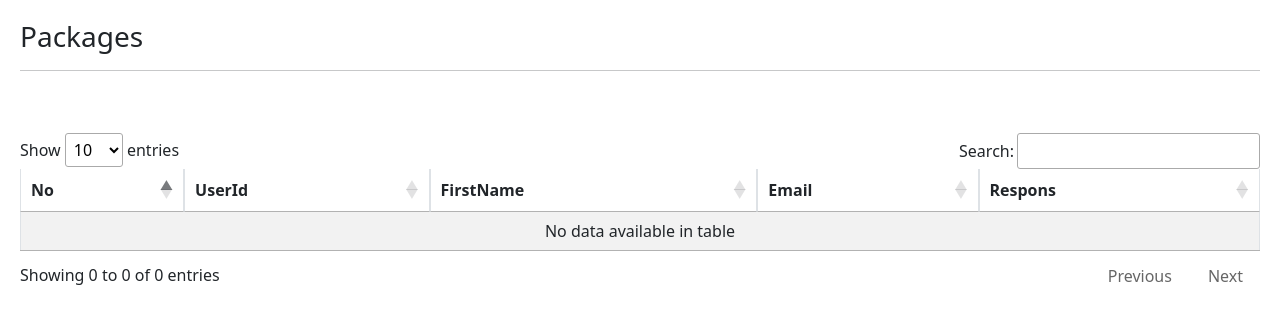
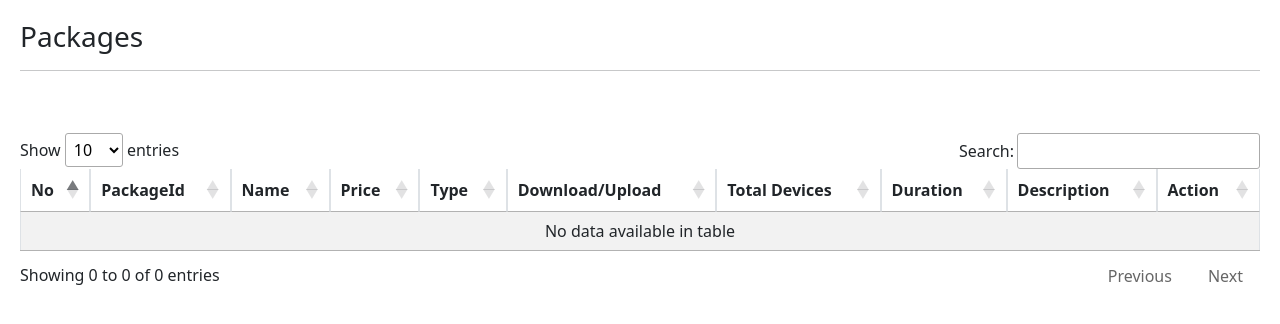
Before and after one commit to dimas-renanda/crossradius-admin, a PHP site: page /crossradius/package/index.php in a window 1280 px wide. Shown: the top 324 px of the page. Run offline with PHP 8.4, Linux system fonts and the light colour scheme; the visitor is signed in with stand-in values (Sample User, id 1); data that the repository does not hold is empty; some libraries are stand-ins or nearby versions.

Commit message:
package and icon finish chat

```diff
--- a/CS/index.php
+++ b/CS/index.php
@@ -92,7 +92,7 @@ $row = $hasil->fetch_assoc();
 echo '<td>'.$row['first_name'].'</td>';
           echo '<td>'.$row['email'].'</td>';
           echo '<td > <a class="btn btn-success" href="../chatcs/?uid='.$uid.'"><i class="fa fa-paper-plane-o" aria-hidden="true"></i> Reply</a>
-          <button class="btn btn-danger" data-bs-toggle="modal" data-bs-target="#myModaldelete'.$uid.'"><i class="fa fa-trash"></i> End Chat</button></td>';
+          <button class="btn btn-primary" data-bs-toggle="modal" data-bs-target="#myModaldelete'.$uid.'"><i class="fa fa-trash"></i> Finish Chat</button></td>';
         echo'</tr>';
 
         echo '      <!-- Delete Conversation -->
@@ -111,7 +111,7 @@ echo '<td>'.$row['first_name'].'</td>';
                   <input type="hidden" id="inputrid" name="rid" class="form-control validate"  value='.$uid.' >
                </div>
                <div class="modal-footer d-flex justify-content-center">
-                  <button id="redit" class="btn btn-default btn-dark btn-block text-uppercase">End Chat</button>
+                  <button id="redit" class="btn btn-default btn-dark btn-block text-uppercase">Finish Chat</button>
                </div>
             </form>
               </div>
--- a/package/index.php
+++ b/package/index.php
@@ -62,17 +62,22 @@ if (sidebarToggle) {
 
 <?php
 
-$json = file_get_contents('http://phoenix.crossnet.co.id:38600/GetCSRequest');
+$json = file_get_contents('http://phoenix.crossnet.co.id:38600/packages');
 $datanya = json_decode($json,true);
 //var_dump($datanya["Data"]);
 echo'<table id ="example" class="table table-bordered table-striped text-center">
 <thead>
 <tr>
 <th scope="col">No</th>
-  <th scope="col">UserId</th>
-  <th scope="col">FirstName</th>
-  <th scope="col">Email</th>
-  <th scope="col">Respons</th>
+  <th scope="col">PackageId</th>
+  <th scope="col">Name</th>
+  <th scope="col">Price</th>
+  <th scope="col">Type</th>
+  <th scope="col">Download/Upload</th>
+  <th scope="col">Total Devices</th>
+  <th scope="col">Duration</th>
+  <th scope="col">Description</th>
+  <th scope="col">Action</th>
 
 </tr>
 </thead>
@@ -81,19 +86,20 @@ $no=1;
         foreach ($datanya["Data"] as $data) {
           echo '<tr>';
           echo '<th scope="row">'.$no.'</th>';
+          $uid = $data['Id'];
           $no++;
-          $uid = $data['SentBy'];
-          echo '<th scope="row">'.$uid.'</th>';
-          $getsql = "SELECT first_name,email from user where id = $uid  ";
-$stmt = $linkcnm->prepare($getsql);
-$stmt->execute();
-$hasil = $stmt->get_result();
-$row = $hasil->fetch_assoc();
+          echo '<th scope="row">'.$data['Id'].'</th>';
+
 //$row = mysqli_fetch_array($hasil);
-echo '<td>'.$row['first_name'].'</td>';
-          echo '<td>'.$row['email'].'</td>';
-          echo '<td >      <button class="btn btn-success" data-bs-toggle="modal" data-bs-target="#myModal"><i class="fa fa-edit"></i> Message</button>
-          <button class="btn btn-danger" data-bs-toggle="modal" data-bs-target="#myModaldelete'.$uid.'"><i class="fa fa-trash"></i> End Chat</button></td>';
+echo '<td>'.$data['Name'].'</td>';
+          echo '<td>'.$data['Price'].'</td>';
+          echo '<td>'.$data['Type'].'</td>';
+          echo '<td>'.$data['SDownload'].'/'.$data['SUpload'].'</td>';
+          echo '<td>'.$data['TotalDevices'].'</td>';
+          echo '<td>'.$data['Duration'].'</td>';
+          echo '<td>'.$data['Description'].'</td>';
+          echo '<td >      <button class="btn btn-success" data-bs-toggle="modal" data-bs-target="#myModal"><i class="fa fa-edit"></i> Edit</button>
+          <button class="btn btn-danger" data-bs-toggle="modal" data-bs-target="#myModaldelete'.$uid.'"><i class="fa fa-ban"></i> Disable</button></td>';
         echo'</tr>';
 
         echo '      <!-- Delete News -->
```
